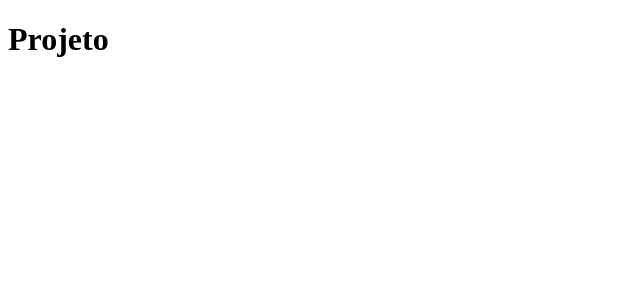
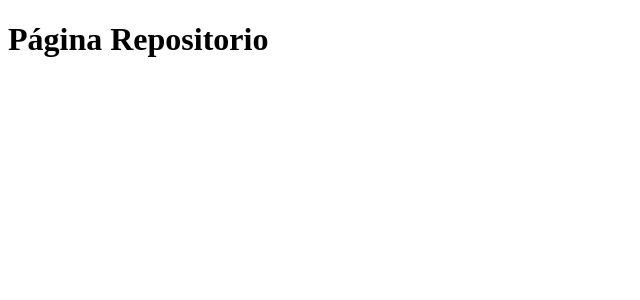
Before and after one commit to RaphaelDamico/repositorios-app, a React (Create React App) app: page /repositorio/1 in a window 1280 px wide. Shown: the top 300 px of the page, without its empty margins (0-640 px from the left). Built offline with nearby package versions, Linux system fonts and the light colour scheme.

Commit message:
Criando páginas main, repositório e rotas do projeto

```diff
--- a/package.json
+++ b/package.json
@@ -8,6 +8,7 @@
     "@testing-library/user-event": "^13.5.0",
     "react": "^18.2.0",
     "react-dom": "^18.2.0",
+    "react-router-dom": "^5.3.4",
     "react-scripts": "5.0.1",
     "web-vitals": "^2.1.4"
   },
--- a/src/App.js
+++ b/src/App.js
@@ -1,10 +1,9 @@
 import React from 'react';
+import Routes from './routes';
 
 function App() {
   return (
-    <div>
-      <h1>Projeto</h1>
-    </div>
+    <Routes/>
   );
 }
 
--- /dev/null
+++ b/src/pages/Main/index.js
@@ -0,0 +1,8 @@
+import React from 'react';
+
+export default function Main() {
+    return(
+        <h1>Página Main</h1>
+
+    );
+}
--- /dev/null
+++ b/src/pages/Repositorio/index.js
@@ -0,0 +1,7 @@
+import React from 'react';
+
+export default function Repositorio() {
+    return(
+        <h1>Página Repositorio</h1>
+    );
+}
--- /dev/null
+++ b/src/routes.js
@@ -0,0 +1,15 @@
+import React from 'react';
+import { BrowserRouter, Switch, Route } from 'react-router-dom';
+import Main from './pages/Main';
+import Repositorio from './pages/Repositorio';
+
+export default function Routes() {
+    return(
+        <BrowserRouter>
+            <Switch>
+                <Route exact path="/" component={Main}/>
+                <Route exact path="/repositorio/:repositorio" component={Repositorio}/>
+            </Switch>
+        </BrowserRouter>
+    );
+}
```
Also changed, not shown: 1 other file (tests, documents, lock files or other folders).
